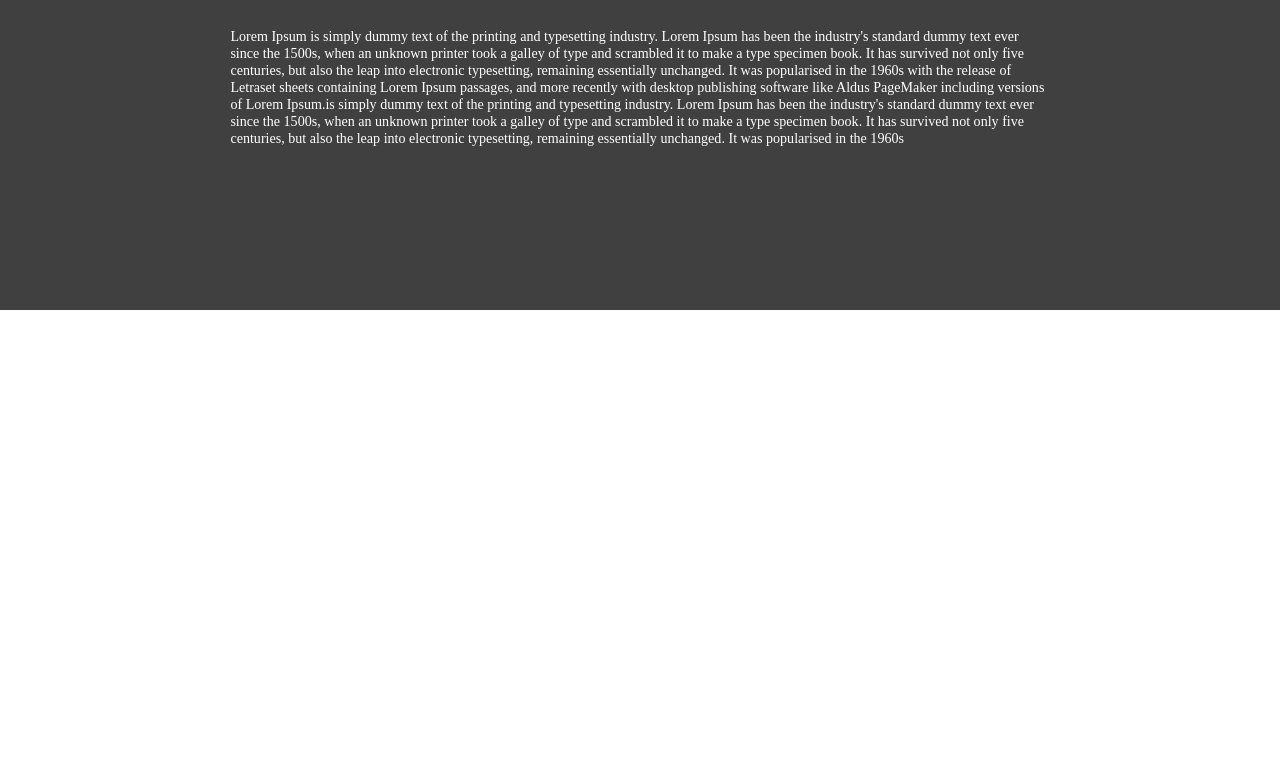
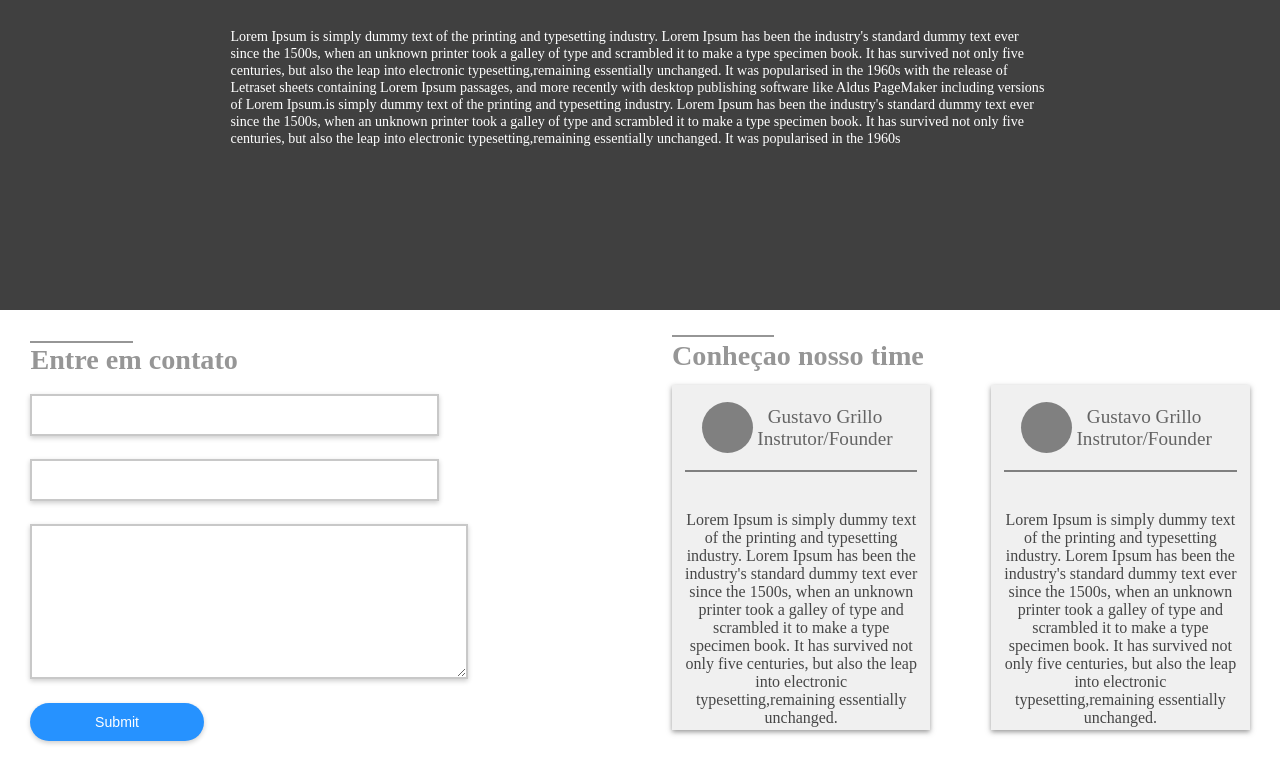
Before and after one commit to pedrodabahia/Projeto_004, a plain HTML site: page index.html in a window 1280 px wide. Shown: the part 1499-2263 px from the top of the page. Before the commit the page ends 1809 px from the top, so only its background shows below. Drawn offline with Linux system fonts and the light colour scheme.

Commit message:
Update index.html

```diff
--- a/index.html
+++ b/index.html
@@ -28,24 +28,28 @@
                     <div class="clear"></div>
             </header>
             <div class="informações">
+
                     <h1>Bem-vindo(a) ao nosso <span>Website</span></h1>
+
                     <p>Lorem ipsum dolor sit amet, consectetur adipiscing elit, sed do eiusmod tempor incididunt ut labore
                     et dolore magna aliqua. Ut enim ad minim veniam, quis nostrud exercitation ullamco laboris nisi ut
                      aliquip ex ea commodo consequat. Duis aute irure dolor in reprehenderit in voluptate velit esse
                      cillum dolore eu fugiat nulla pariatur. Excepteur sint occaecat cupidatat non proident, sunt in
                       culpa qui officia deserunt mollit anim id est laborum</p>
+
                     <p>Lorem ipsum dolor sit amet, consectetur adipiscing elit, sed do eiusmod tempor incididunt ut labore
                     et dolore magna aliqua. Ut enim ad minim veniam, quis nostrud exercitation ullamco laboris nisi ut
                      aliquip ex ea commodo consequat. Duis aute irure dolor in reprehenderit in voluptate velit esse
                      cillum dolore eu fugiat nulla pariatur. Excepteur sint occaecat cupidatat non proident, sunt in
                       culpa qui officia deserunt mollit anim id est laborum</p>
+
                 <div class="botaoSaibaMais">
                     <a href="https://github.com/pedrodabahia" target="_blank"><button  type="button">Saiba Mais</button></a>
                 </div>
 
             </div>
 
-        </section>
+        </section><!--SECTION BANNER PRINCIPAL-->
         <section class="planos">
             <div class="planos_divisao">
                 <h1>CONFIRA NOSSOS PLANOS</h1>
@@ -82,33 +86,59 @@
                     <h1>R$24,00</h1>
                 </div>
             </div>
-        </section>
+        </section><!--PLANOS SECTION-->
         <section class="sobre">
             <div class="opacidade"></div>
             <div class="contein">
                 <h1>Sobre nossa <span>Empresa</span></h1>
-                <p>Lorem Ipsum is simply dummy text of the printing and typesetting industry. Lorem Ipsum has been the industry's
-                    standard dummy text ever since the 1500s, when an unknown printer took a galley of type and scrambled it to make
-                     a type specimen book. It has survived not only five centuries, but also the leap into electronic typesetting,
-                      remaining essentially unchanged. It was popularised in the 1960s with the release of Letraset sheets containing
-                      Lorem Ipsum passages, and more recently with desktop publishing software like Aldus PageMaker including versions
-                      of Lorem Ipsum.is simply dummy text of the printing and typesetting industry. Lorem Ipsum has been the industry's
-                      standard dummy text ever since the 1500s, when an unknown printer took a galley of type and scrambled it to make
-                      a type specimen book. It has survived not only five centuries, but also the leap into electronic typesetting,
-                       remaining essentially unchanged. It was popularised in the 1960s
+                <p>Lorem Ipsum is simply dummy text of the printing and typesetting industry. Lorem Ipsum has been the industry's standard dummy text ever since the 1500s, when an unknown printer took a galley of type and scrambled it to make a type specimen book. It has survived not only five centuries, but also the leap into electronic typesetting,remaining essentially unchanged. It was popularised in the 1960s with the release of Letraset sheets containing Lorem Ipsum passages, and more recently with desktop publishing software like Aldus PageMaker including versions of Lorem Ipsum.is simply dummy text of the printing and typesetting industry. Lorem Ipsum has been the industry's standard dummy text ever since the 1500s, when an unknown printer took a galley of type and scrambled it to make a type specimen book. It has survived not only five centuries, but also the leap into electronic typesetting,remaining essentially unchanged. It was popularised in the 1960s
 
                 </p>
-                <p>Lorem Ipsum is simply dummy text of the printing and typesetting industry. Lorem Ipsum has been the industry's
-                    standard dummy text ever since the 1500s, when an unknown printer took a galley of type and scrambled it to make
-                    a type specimen book. It has survived not only five centuries, but also the leap into electronic typesetting,
-                     remaining essentially unchanged. It was popularised in the 1960s with the release of Letraset sheets containing
-                     Lorem Ipsum passages, and more recently with desktop publishing software like Aldus PageMaker including versions
-                      of Lorem Ipsum.is simply dummy text of the printing and typesetting industry. Lorem Ipsum has been the industry's
-                      standard dummy text ever since the 1500s, when an unknown printer took a galley of type and scrambled it to make
-                      a type specimen book. It has survived not only five centuries, but also the leap into electronic typesetting,
-                       remaining essentially unchanged. It was popularised in the 1960s
+                <p>Lorem Ipsum is simply dummy text of the printing and typesetting industry. Lorem Ipsum has been the industry's standard dummy text ever since the 1500s, when an unknown printer took a galley of type and scrambled it to make a type specimen book. It has survived not only five centuries, but also the leap into electronic typesetting,remaining essentially unchanged. It was popularised in the 1960s with the release of Letraset sheets containing Lorem Ipsum passages, and more recently with desktop publishing software like Aldus PageMaker including versions of Lorem Ipsum.is simply dummy text of the printing and typesetting industry. Lorem Ipsum has been the industry's standard dummy text ever since the 1500s, when an unknown printer took a galley of type and scrambled it to make a type specimen book. It has survived not only five centuries, but also the leap into electronic typesetting,remaining essentially unchanged. It was popularised in the 1960s
 
                 </p>
+            </div>
+        </section><!--SECTION SOBRE-->
+        <section class="contato">
+
+            <div class="formulario">
+              <form class="form-contato">
+                <hr>
+                <h1>Entre em contato</h1>
+                <input type="text">
+                <input type="text">
+                <textarea class="areaTexto"></textarea>
+                <input type="submit" name="Enviar" >
+              </form>
+            </div>
+            <div class="cards">
+              <hr>
+              <h1>Conheçao nosso time</h1>
+              <div class="double-cards">
+               <div class="card-box">
+                <div class="informações-user">
+                <dir class="circle_user"></dir><div class="info_user">
+                  <p>Gustavo Grillo</p>
+                  <p>Instrutor/Founder</p>
+                </div>
+                </div>
+                <div class="descrição_usuario">
+                  <p>Lorem Ipsum is simply dummy text of the printing and typesetting industry. Lorem Ipsum has been the industry's standard dummy text ever since the 1500s, when an unknown printer took a galley of type and scrambled it to make a type specimen book. It has survived not only five centuries, but also the leap into electronic typesetting,remaining essentially unchanged.</p>
+                </div>
+              </div>
+
+              <div class="card-box">
+                <div class="informações-user">
+                <dir class="circle_user"></dir><div class="info_user">
+                  <p>Gustavo Grillo</p>
+                  <p>Instrutor/Founder</p>
+                </div>
+                </div>
+                <div class="descrição_usuario">
+                  <p>Lorem Ipsum is simply dummy text of the printing and typesetting industry. Lorem Ipsum has been the industry's standard dummy text ever since the 1500s, when an unknown printer took a galley of type and scrambled it to make a type specimen book. It has survived not only five centuries, but also the leap into electronic typesetting,remaining essentially unchanged.</p>
+                </div>
+              </div>
+              </div>
             </div>
 
         </section>
```
